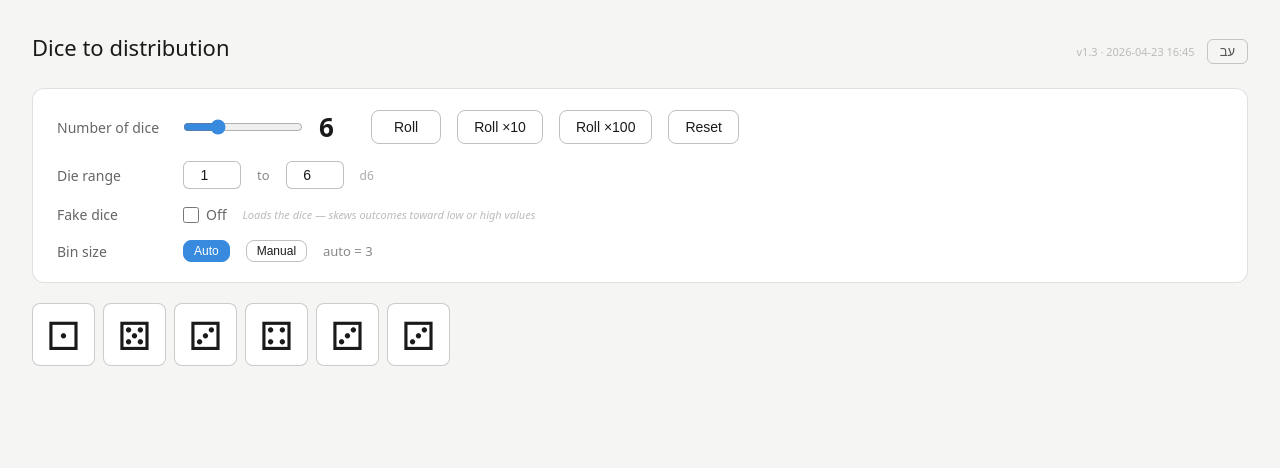
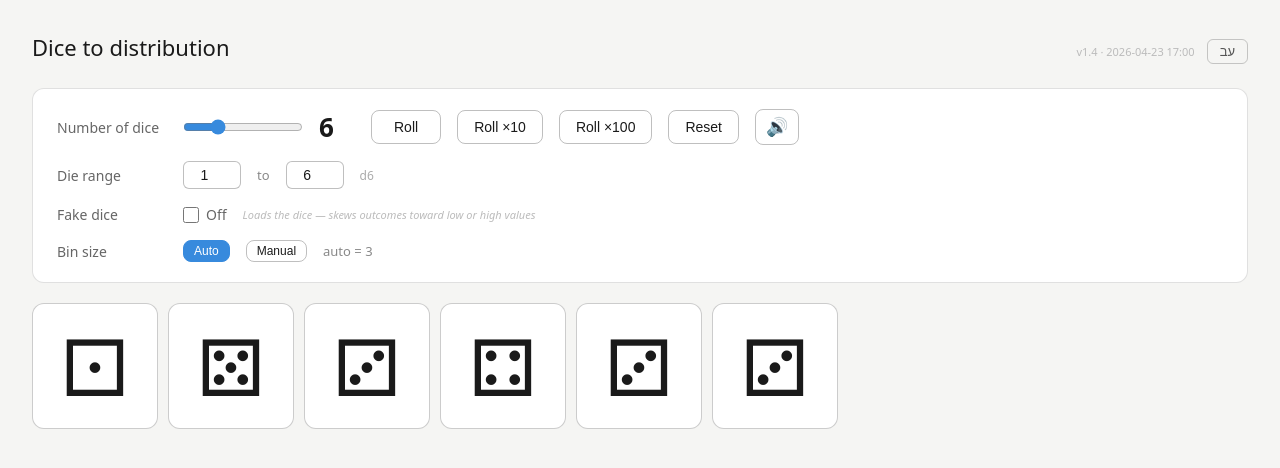
Before and after one commit to amosmarom/dicetodistribution, a plain HTML site: page index.html in a window 1280 px wide. Drawn offline with nearby package versions, Linux system fonts and the light colour scheme.

Commit message:
v1.4: mute button, 2x faster ×100 rolls, 2x larger dice
Co-Authored-By: Claude Sonnet 4.6 <noreply@anthropic.com>

```diff
--- a/index.html
+++ b/index.html
@@ -1,4 +1,4 @@
-<!-- Dice to Distribution v1.3 — 2026-04-23 16:45 -->
+<!-- Dice to Distribution v1.4 — 2026-04-23 17:00 -->
 <!DOCTYPE html>
 <html lang="en" dir="ltr">
 <head>
@@ -27,10 +27,10 @@
   button.primary { font-weight: 500; padding: 8px 22px; }
   .bin-mode { font-size: 12px; padding: 3px 10px; }
   .bin-mode.active { background: #378ADD; color: #fff; border-color: #378ADD; }
-  .die { width: 63px; height: 63px; display: flex; align-items: center; justify-content: center; font-size: 39px; border-radius: 8px; border: 0.5px solid rgba(0,0,0,0.2); background: #fff; }
-  .die.numeric { font-size: 20px; font-weight: 600; }
+  .die { width: 126px; height: 126px; display: flex; align-items: center; justify-content: center; font-size: 78px; border-radius: 12px; border: 0.5px solid rgba(0,0,0,0.2); background: #fff; }
+  .die.numeric { font-size: 40px; font-weight: 600; }
   .die.faked { border-color: #e06c5a; background: #FFF6F5; }
-  #diceArea { display: flex; flex-wrap: wrap; gap: 8px; min-height: 71px; margin-bottom: 1.25rem; }
+  #diceArea { display: flex; flex-wrap: wrap; gap: 10px; min-height: 134px; margin-bottom: 1.25rem; }
   .stats-grid { display: grid; grid-template-columns: repeat(4, minmax(0,1fr)); gap: 10px; margin-bottom: 1.25rem; }
   .stat { background: #f5f5f3; border-radius: 8px; padding: 10px 12px; }
   .stat-label { font-size: 12px; color: #888; margin-bottom: 4px; }
@@ -56,7 +56,7 @@
 <div class="title-row">
   <h1 id="mainTitle">Dice to distribution</h1>
   <div style="display:flex;align-items:center;gap:12px;">
-    <span style="font-size:11px;color:#bbb;white-space:nowrap;">v1.3 &middot; 2026-04-23 16:45</span>
+    <span style="font-size:11px;color:#bbb;white-space:nowrap;">v1.4 &middot; 2026-04-23 17:00</span>
     <button class="lang-btn" id="langBtn" onclick="toggleLang()">עב</button>
   </div>
 </div>
@@ -70,6 +70,7 @@
     <button id="roll10Btn">Roll ×10</button>
     <button id="roll100Btn">Roll ×100</button>
     <button id="resetBtn">Reset</button>
+    <button id="muteBtn" onclick="toggleMute()" title="Mute / Unmute" style="font-size:18px;padding:6px 10px;">🔊</button>
   </div>
   <div class="ctrl-row">
     <span class="ctrl-label" id="labelDieRange">Die range</span>
@@ -159,7 +160,7 @@ const biasSlider   = document.getElementById('biasSlider');
 const biasValEl    = document.getElementById('biasVal');
 const langBtn      = document.getElementById('langBtn');
 
-let sums = [], chartInstance = null, rolling = false;
+let sums = [], chartInstance = null, rolling = false, muted = false;
 let binMode = 'auto';
 const faces = ['⚀','⚁','⚂','⚃','⚄','⚅'];
 let audioCtx = null;
@@ -268,6 +269,11 @@ function updateRangeHint() {
 function updateBiasVal() {
   const b = +biasSlider.value;
   biasValEl.textContent = b === 0 ? L('biasFair') : b > 0 ? L('biasValHigh', b) : L('biasValLow', b);
+}
+
+function toggleMute() {
+  muted = !muted;
+  document.getElementById('muteBtn').textContent = muted ? '🔇' : '🔊';
 }
 
 function getAudio() {
@@ -410,7 +416,7 @@ function setProgress(show, current, total) {
   }
 }
 function animateAndRoll(count, durationMs, onDone) {
-  playRollSound(durationMs);
+  if (!muted) playRollSound(durationMs);
   const start = Date.now();
   const iv = setInterval(() => {
     renderDice(Array.from({length:count}, ()=>rollDie()));
@@ -425,7 +431,7 @@ function animateAndRoll(count, durationMs, onDone) {
 function doManyRolls(total) {
   rolling=true; setButtons(true, total===10?'10':'100');
   const count = +slider.value;
-  const perRollMs = total===100 ? 100 : 2000;
+  const perRollMs = total===100 ? 50 : 2000;
   let done = 0;
   if (total===100) setProgress(true, 0, total);
   function doOne() {
```
